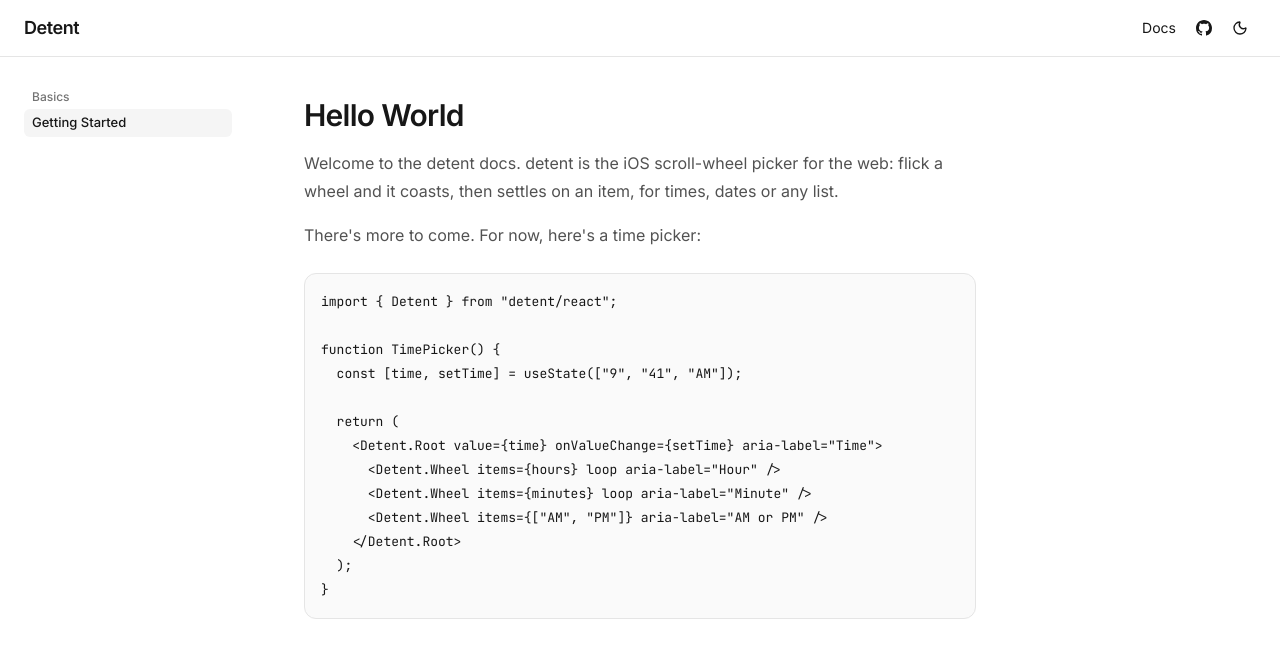
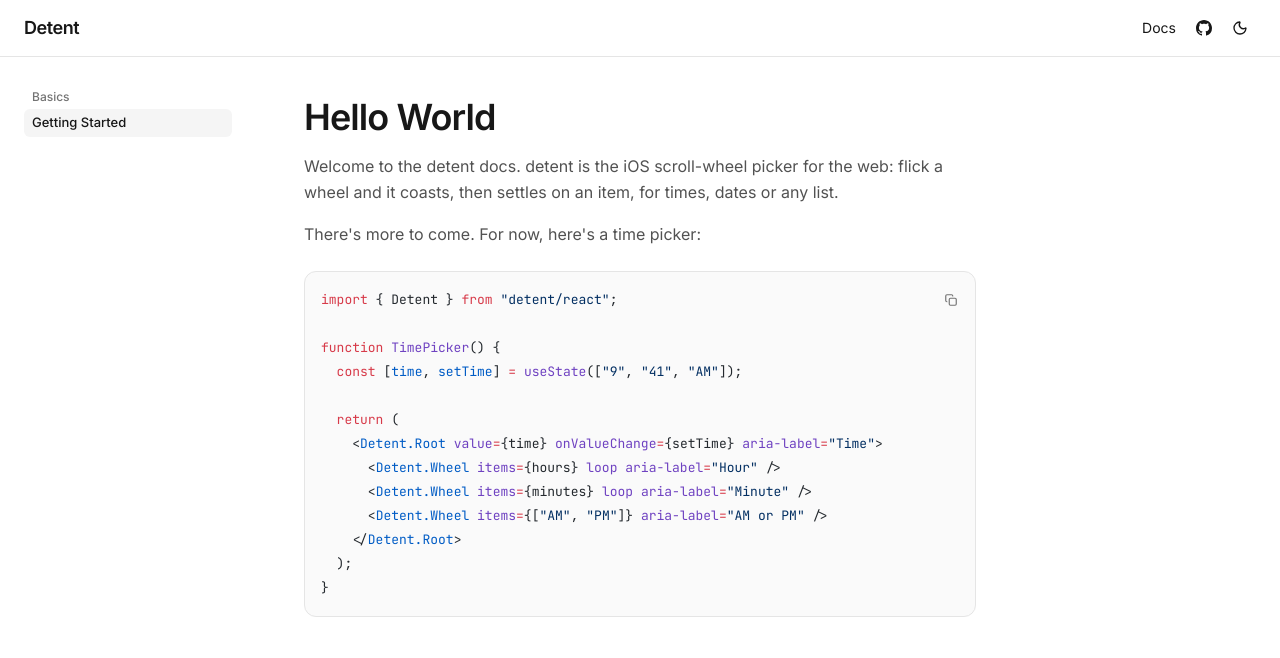
Before and after one commit to jordankmars/detent, a Next.js app in the folder site/: page /docs in a window 1280 px wide. Shown: the top 658 px of the page. Built offline with nearby package versions, Linux system fonts and the light colour scheme.

Commit message:
feat(site): style docs prose

```diff
--- a/site/mdx-components.tsx
+++ b/site/mdx-components.tsx
@@ -1,22 +1,83 @@
 import type { MDXComponents } from "mdx/types";
+import type { ComponentProps, ReactElement, ReactNode } from "react";
+import { CodeBlock } from "@/components/code-block";
+import { DocsPagerIcons } from "@/components/docs-pager";
+import { Install } from "@/components/install";
 import { external } from "@/lib/links";
 
+const body = "text-neutral-600 dark:text-neutral-300";
+
+type Fence = ReactElement<{
+	children: ReactElement<{ className?: string; children: string }>;
+}>;
+
+/** MDX hands over <pre><code class="language-x">source</code></pre>. */
+function fenced(pre: Fence["props"]) {
+	const { className, children } = pre.children.props;
+	return {
+		code: children,
+		lang: className?.replace("language-", "") ?? "text",
+	};
+}
+
+function Anchor({ id }: { id?: string }) {
+	return (
+		<a
+			href={`#${id}`}
+			aria-label="Link to this section"
+			className="ml-2 font-normal text-neutral-400 opacity-0 transition-opacity group-hover:opacity-100 focus-visible:opacity-100"
+		>
+			#
+		</a>
+	);
+}
+
+/** The muted line under a page's title. */
+function Lead({ children }: { children: ReactNode }) {
+	return (
+		<p className="mt-2 mb-8 text-[1.05rem] leading-relaxed text-neutral-500 dark:text-neutral-400">
+			{children}
+		</p>
+	);
+}
+
+/** A fenced code block with its filename above it. */
+function CodeFile({ name, children }: { name: string; children: Fence }) {
+	return <CodeBlock {...fenced(children.props)} filename={name} />;
+}
+
 const components: MDXComponents = {
+	Lead,
+	CodeFile,
+	Install,
 	h1: (props) => (
-		<h1 className="mb-4 text-3xl font-semibold tracking-tight" {...props} />
+		<div className="flex items-start justify-between gap-4">
+			<h1
+				className="text-3xl font-semibold tracking-tight sm:text-4xl"
+				{...props}
+			/>
+			<DocsPagerIcons />
+		</div>
 	),
-	h2: (props) => (
+	h2: ({ children, ...props }: ComponentProps<"h2">) => (
 		<h2
-			className="mt-10 mb-3 text-xl font-semibold tracking-tight"
+			className="group mt-12 mb-4 scroll-mt-20 border-b border-neutral-200 pb-2 text-xl font-semibold tracking-tight dark:border-neutral-800"
 			{...props}
-		/>
+		>
+			{children}
+			<Anchor id={props.id} />
+		</h2>
 	),
-	p: (props) => (
-		<p
-			className="my-4 leading-7 text-neutral-600 dark:text-neutral-300"
+	h3: ({ children, ...props }: ComponentProps<"h3">) => (
+		<h3
+			className="group mt-8 mb-2 scroll-mt-20 text-lg font-semibold tracking-tight"
 			{...props}
-		/>
+		>
+			{children}
+			<Anchor id={props.id} />
+		</h3>
 	),
+	p: (props) => <p className={`my-4 leading-relaxed ${body}`} {...props} />,
 	a: (props) => (
 		<a
 			{...(/^https?:\/\//.test(props.href ?? "") ? external : {})}
@@ -25,10 +86,10 @@ const components: MDXComponents = {
 		/>
 	),
 	ul: (props) => (
-		<ul
-			className="my-4 list-disc space-y-1 pl-6 text-neutral-600 dark:text-neutral-300"
-			{...props}
-		/>
+		<ul className={`my-4 list-disc space-y-1 pl-6 ${body}`} {...props} />
+	),
+	ol: (props) => (
+		<ol className={`my-4 list-decimal space-y-1 pl-6 ${body}`} {...props} />
 	),
 	code: (props) => (
 		<code
@@ -36,12 +97,24 @@ const components: MDXComponents = {
 			{...props}
 		/>
 	),
-	pre: (props) => (
-		<pre
-			className="my-6 overflow-x-auto rounded-xl border border-neutral-200 bg-neutral-50 p-4 font-mono text-[13px] leading-6 [tab-size:2] dark:border-neutral-800 dark:bg-neutral-900 [&_code]:bg-transparent [&_code]:p-0 [&_code]:text-inherit"
+	table: (props) => (
+		<div className="my-6 overflow-x-auto">
+			<table className="w-full border-collapse text-sm" {...props} />
+		</div>
+	),
+	th: (props) => (
+		<th
+			className="border-b border-neutral-200 py-2 pr-4 text-left font-medium dark:border-neutral-800"
 			{...props}
 		/>
 	),
+	td: (props) => (
+		<td
+			className={`border-b border-neutral-100 py-2 pr-4 align-top dark:border-neutral-900 ${body}`}
+			{...props}
+		/>
+	),
+	pre: (props) => <CodeBlock {...fenced(props as Fence["props"])} />,
 };
 
 export function useMDXComponents(): MDXComponents {
```
